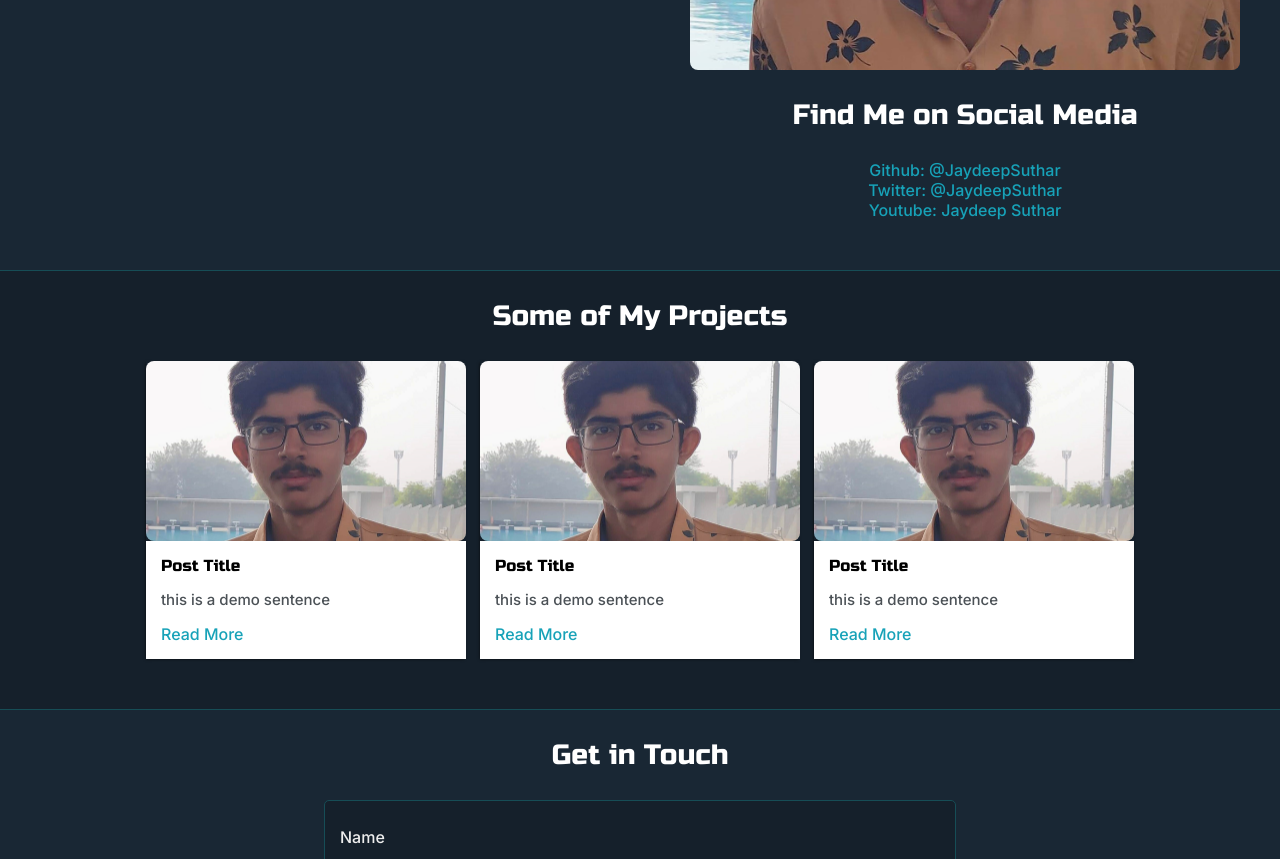
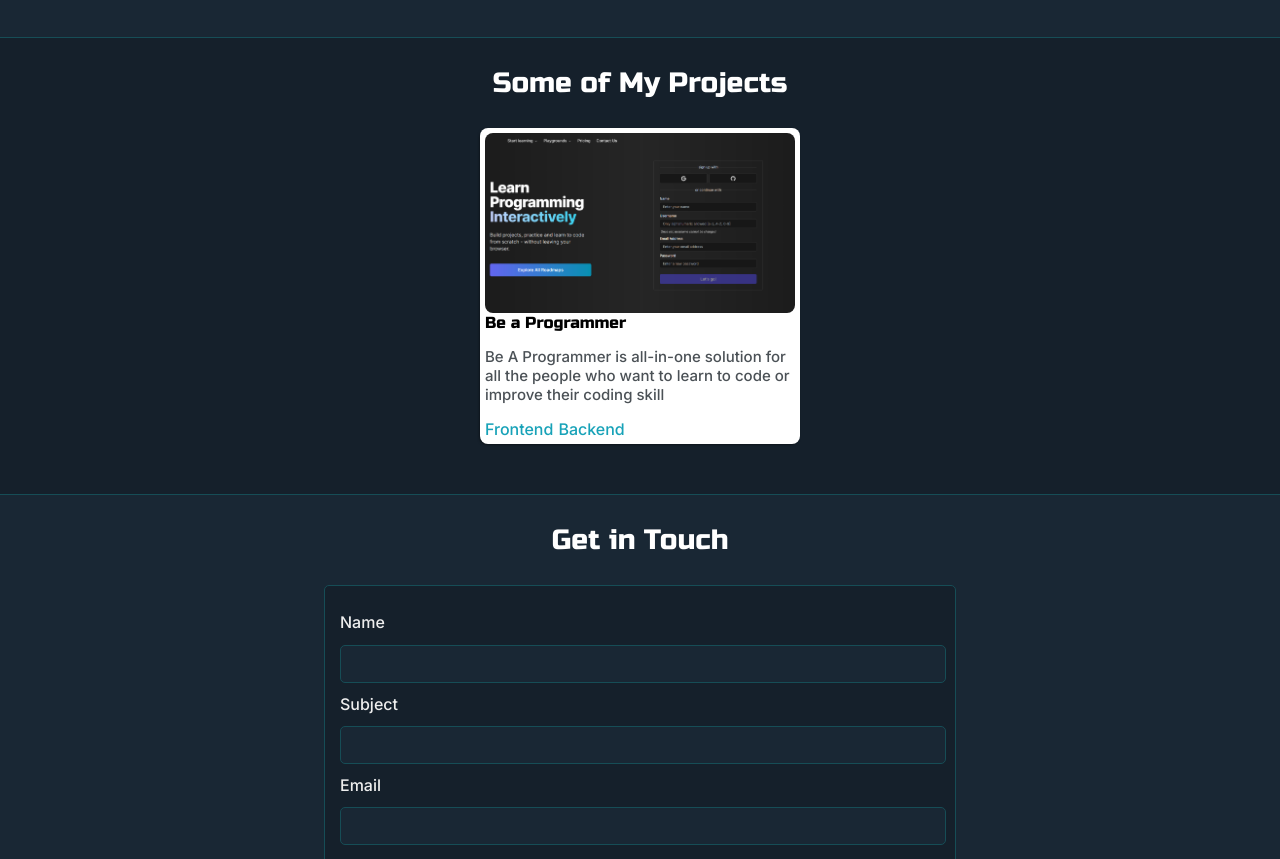
Before and after one commit to JaydeepSuthar/portfolio-website, a React (Vite) app: page / in a window 1280 px wide. Shown: the part 1200-2059 px from the top of the page. Built offline with nearby package versions, Linux system fonts and the light colour scheme.

Commit message:
Made Adding Work more easy with less code

```diff
--- a/src/App.jsx
+++ b/src/App.jsx
@@ -26,7 +26,7 @@ const App = () => {
 
 				<About image={image} />
 
-				<Portfolio image={image} />
+				<Portfolio />
 
 				<Contact />
 			</main>
--- a/src/components/About.jsx
+++ b/src/components/About.jsx
@@ -33,9 +33,9 @@ const About = ({ image }) => {
 							<div id="skills">
 								<ul>
 									<li>Javascript</li>
-									<li>Node</li>
-									<li>React</li>
-									<li>Postgres</li>
+									<li>NodeJS</li>
+									<li>ReactJS</li>
+									<li>PostgreSQL</li>
 									<li>MongoDB</li>
 								</ul>
 								<ul>
@@ -46,23 +46,27 @@ const About = ({ image }) => {
 							</div>
 						</div>
 						<div className="social-links">
-							<img
+							{/* <img
 								src={image}
 								alt="follow me on social media"
 								id="social_img"
-							/>
+							/> */}
 
 							<h3>Find Me on Social Media</h3>
 
-							<a target="_blank" href="#github" id="github">
+							<a
+								target="_blank"
+								href="https://github.com/JaydeepSuthar"
+								id="github"
+							>
 								Github: @JaydeepSuthar
 							</a>
-							<a target="_blank" href="#twitter" id="twitter">
+							{/* <a target="_blank" href="#twitter" id="twitter">
 								Twitter: @JaydeepSuthar
 							</a>
 							<a target="_blank" href="#youtube" id="youtube">
 								Youtube: Jaydeep Suthar
-							</a>
+							</a> */}
 						</div>
 					</div>
 				</div>
--- a/src/components/Portfolio.jsx
+++ b/src/components/Portfolio.jsx
@@ -1,4 +1,24 @@
-const Portfolio = ({ image }) => {
+import beap from "../assets/beap.png";
+
+const works = [
+	{
+		name: "Be a Programmer",
+		image: beap,
+		description: `Be A Programmer is all-in-one solution for all the people who want to learn to code or improve their coding skill`,
+		links: [
+			{
+				label: "Frontend",
+				link: "https://github.com/JaydeepSuthar/be-a-programmer-frontend",
+			},
+			{
+				label: "Backend",
+				link: "https://github.com/JaydeepSuthar/be-a-programmer-backend",
+			},
+		],
+	},
+];
+
+const Portfolio = () => {
 	return (
 		<>
 			<section id="portfolio" className="section-1">
@@ -6,52 +26,36 @@ const Portfolio = ({ image }) => {
 					<h3 style={{ textAlign: "center" }}>Some of My Projects</h3>
 
 					<div className="post-wrapper">
+						<div className="post">
+							{works.map((work, idx) => (
+								<>
 									<div>
-							<div className="post">
-								<img className="thumbnail" src={image} />
 										<div className="post-preview">
-									<h6 className="post-title">Post Title</h6>
+											<img
+												className="thumbnail"
+												src={work.image}
+											/>
+											<h6 className="post-title">
+												{work.name}
+											</h6>
 											<p className="post-intro">
-										this is a demo sentence
+												{work.description}
 											</p>
 
-									<a target="_blank" href="#">
-										Read More
+											<div className="portfolio-link-wrapper">
+												{work.links.map((link) => (
+													<a
+														target="_blank"
+														href={link.link}
+													>
+														{link.label}
 													</a>
+												))}
 											</div>
 										</div>
 									</div>
-
-						<div>
-							<div className="post">
-								<img className="thumbnail" src={image} />
-								<div className="post-preview">
-									<h6 className="post-title">Post Title</h6>
-									<p className="post-intro">
-										this is a demo sentence
-									</p>
-
-									<a target="_blank" href="#">
-										Read More
-									</a>
-								</div>
-							</div>
-						</div>
-
-						<div>
-							<div className="post">
-								<img className="thumbnail" src={image} />
-								<div className="post-preview">
-									<h6 className="post-title">Post Title</h6>
-									<p className="post-intro">
-										this is a demo sentence
-									</p>
-
-									<a target="_blank" href="#">
-										Read More
-									</a>
-								</div>
-							</div>
+								</>
+							))}
 						</div>
 					</div>
 				</div>
--- a/src/main.scss
+++ b/src/main.scss
@@ -343,16 +343,6 @@ body {
 	text-align: center;
 }
 
-#social_img {
-	// display: block;
-	// margin: 0 auto;
-
-	// height: 200px;
-	// width: 200px;
-	// object-fit: cover;
-	// border: 2px solid var(--border-color);
-}
-
 .post-wrapper {
 	display: grid;
 	justify-content: center;
@@ -363,16 +353,14 @@ body {
 }
 
 .post {
+	background-color: #fff;
+	border-radius: 8px;
+	padding: 5px;
 	bottom: 1px solid var(--border-color);
 
 	--webkit-box-shadow: -1px 1px 3px -1px rgba(0, 0, 0, 0.75);
 	--moz-box-shadow: -1px 1px 3px -1px rgba(0, 0, 0, 0.75);
 	box-shadow: -1px 1px 3px -1px rgba(0, 0, 0, 0.75);
-}
-
-.post-preview {
-	background-color: #fff;
-	padding: 15px;
 }
 
 .post-title {
@@ -432,6 +420,11 @@ body {
 	border: none;
 }
 
+.portfolio-link-wrapper {
+	display: flex;
+	gap: 5px;
+}
+
 @media screen and (max-width: 1200px) {
 	:root {
 		--main-container-width: 95%;
```
Also changed, not shown: src/assets/beap.png (added). Lines whose indentation alone changed are shown as unchanged.
